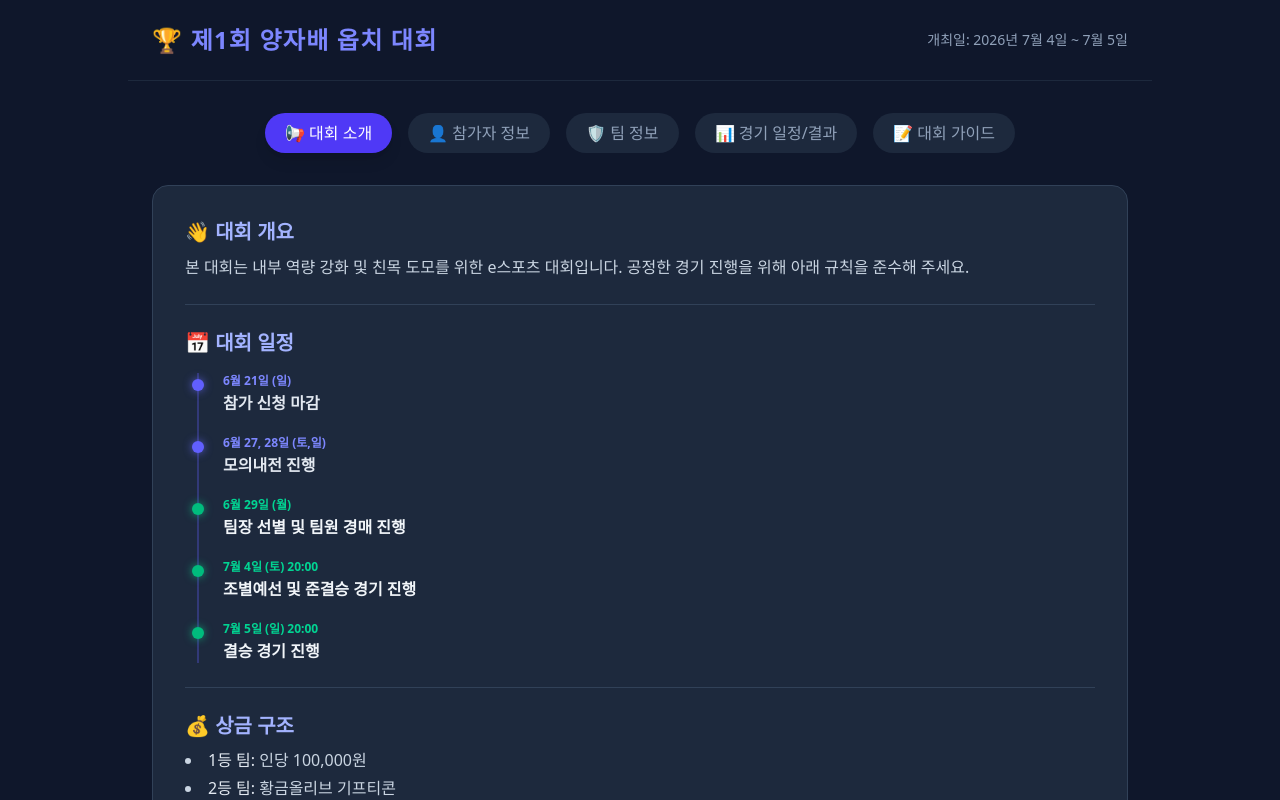
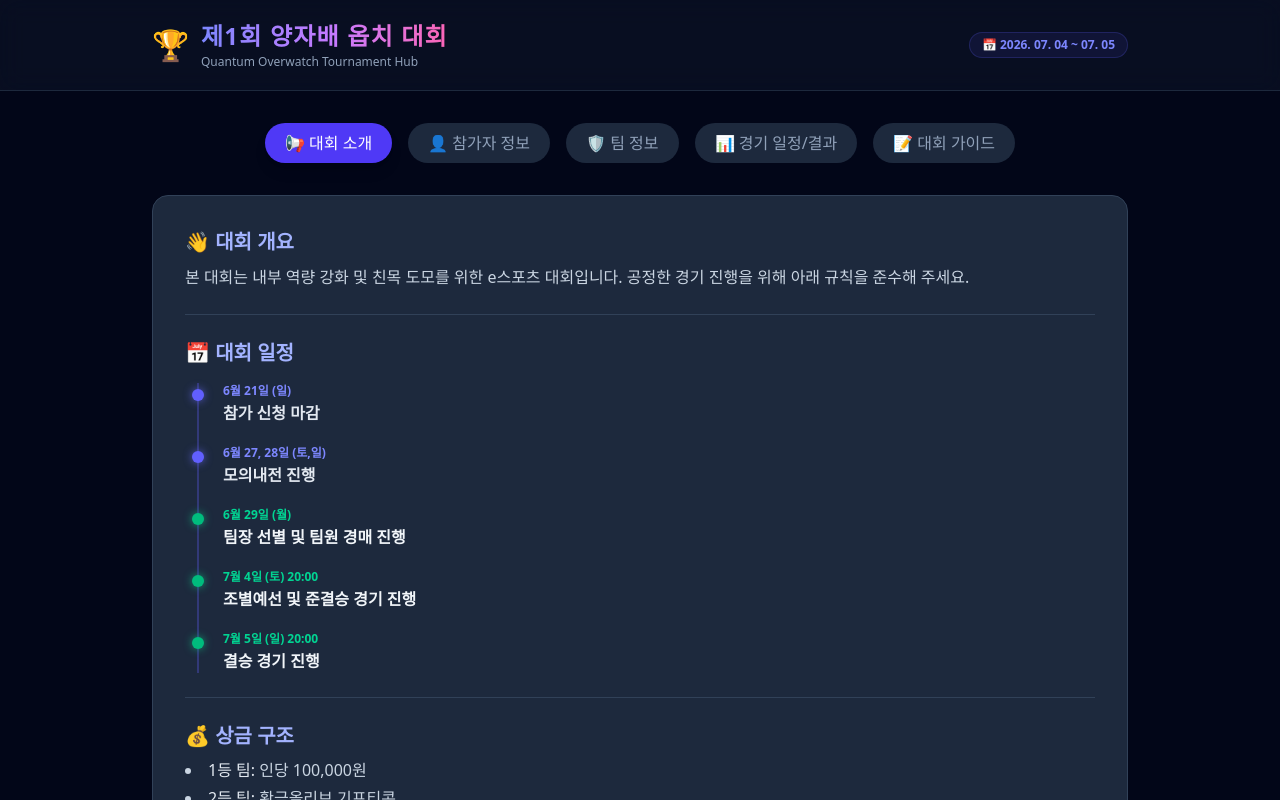
Before and after one commit to jaeyeon-dev/quantum-overwatch-tournament, a Next.js app: page / in a window 1280 px wide. Shown: the top 800 px of the page. Built offline with nearby package versions, Linux system fonts and the light colour scheme.

Commit message:
Refactor header section and update styles

```diff
--- a/src/app/page.js
+++ b/src/app/page.js
@@ -20,11 +20,23 @@ export default function Home() {
   };
 
   return (
-    <div className="min-h-screen bg-slate-900 text-white font-sans">
-      {/* 1. 헤더 & 대회 로고 영역 */}
-      <header className="border-b border-slate-800 p-6 flex justify-between items-center max-w-5xl mx-auto">
-        <h1 className="text-2xl font-bold tracking-wider text-indigo-400">🏆 제1회 양자배 옵치 대회</h1>
-        <p className="text-sm text-slate-400">개최일: 2026년 7월 4일 ~ 7월 5일</p>
+    <div className="min-h-screen bg-slate-950 text-slate-100 font-sans selection:bg-indigo-500 selection:text-white">
+      {/* 상단 비주얼 헤더 */}
+      <header className="relative border-b border-slate-800 bg-slate-900/50 backdrop-blur-md sticky top-0 z-50">
+        <div className="max-w-5xl mx-auto px-6 py-5 flex flex-col sm:flex-row justify-between items-center gap-4">
+          <div className="flex items-center space-x-3">
+            <span className="text-3xl">🏆</span>
+            <div>
+              <h1 className="text-2xl font-black tracking-wider text-transparent bg-clip-text bg-gradient-to-r from-indigo-400 via-purple-400 to-pink-400">
+                제1회 양자배 옵치 대회
+              </h1>
+              <p className="text-xs text-slate-400 mt-0.5">Quantum Overwatch Tournament Hub</p>
+            </div>
+          </div>
+          <span className="inline-flex items-center px-3 py-1 rounded-full text-xs font-semibold bg-indigo-500/10 text-indigo-400 border border-indigo-500/20">
+            📅 2026. 07. 04 ~ 07. 05
+          </span>
+        </div>
       </header>
 
       {/* 2. 탭 메뉴 버튼 */}
```
